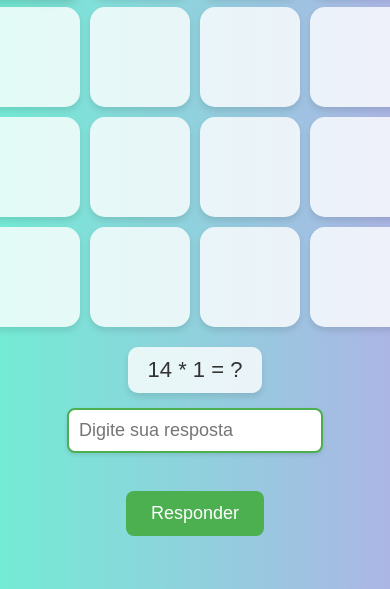
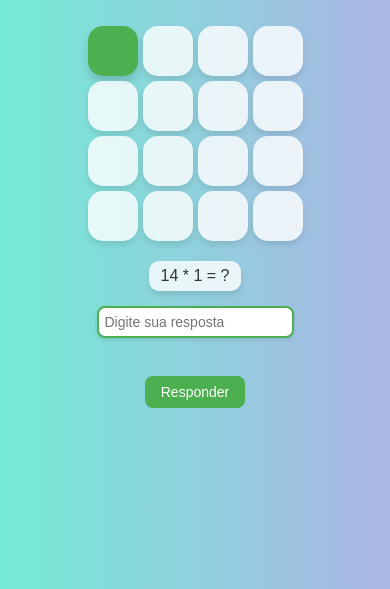
Before and after one commit to Gabstaudt/deafio-matematico, a plain HTML site: page index.html in a window 390 px wide. Shown: the part 255-844 px from the top of the page. Drawn offline with Linux system fonts and the light colour scheme.

Commit message:
responsividade

```diff
--- a/styles.css
+++ b/styles.css
@@ -87,3 +87,59 @@ button:hover {
     background-color: #e53935;
     transform: scale(1.05);
 }
+
+@media (max-width: 768px) {
+    #tabuleiro {
+        grid-template-columns: repeat(4, 60px);
+        grid-gap: 8px;
+    }
+    .celula {
+        width: 60px;
+        height: 60px;
+        font-size: 16px;
+    }
+    #pergunta {
+        font-size: 18px;
+        padding: 8px 16px;
+    }
+    #inputResposta {
+        font-size: 16px;
+        padding: 8px;
+    }
+    button {
+        padding: 10px 20px;
+        font-size: 16px;
+    }
+    #reiniciar {
+        padding: 8px 16px;
+        font-size: 14px;
+    }
+}
+
+@media (max-width: 480px) {
+    #tabuleiro {
+        grid-template-columns: repeat(4, 50px);
+        grid-gap: 5px;
+    }
+    .celula {
+        width: 50px;
+        height: 50px;
+        font-size: 14px;
+    }
+    #pergunta {
+        font-size: 16px;
+        padding: 6px 12px;
+    }
+    #inputResposta {
+        font-size: 14px;
+        padding: 6px;
+    }
+    button {
+        padding: 8px 16px;
+        font-size: 14px;
+    }
+    #reiniciar {
+        padding: 6px 12px;
+        font-size: 12px;
+    }
+}
```
